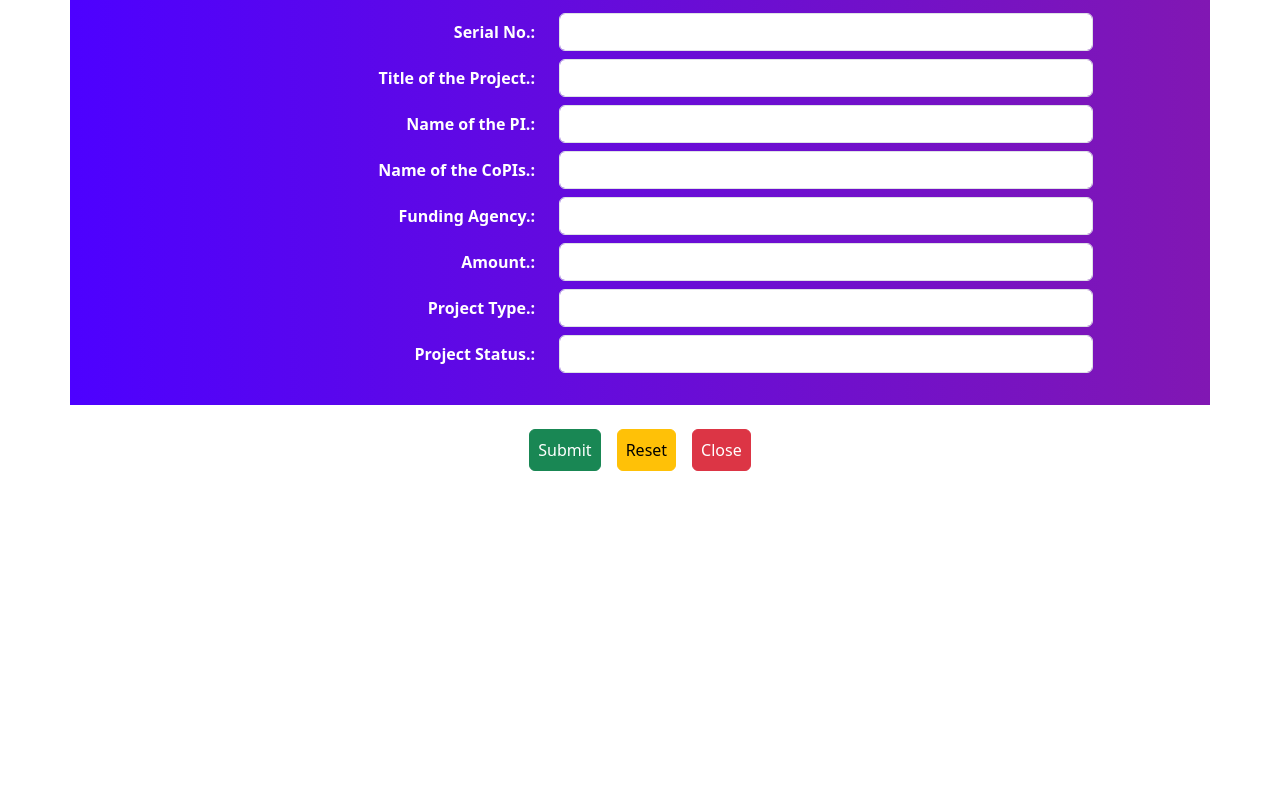
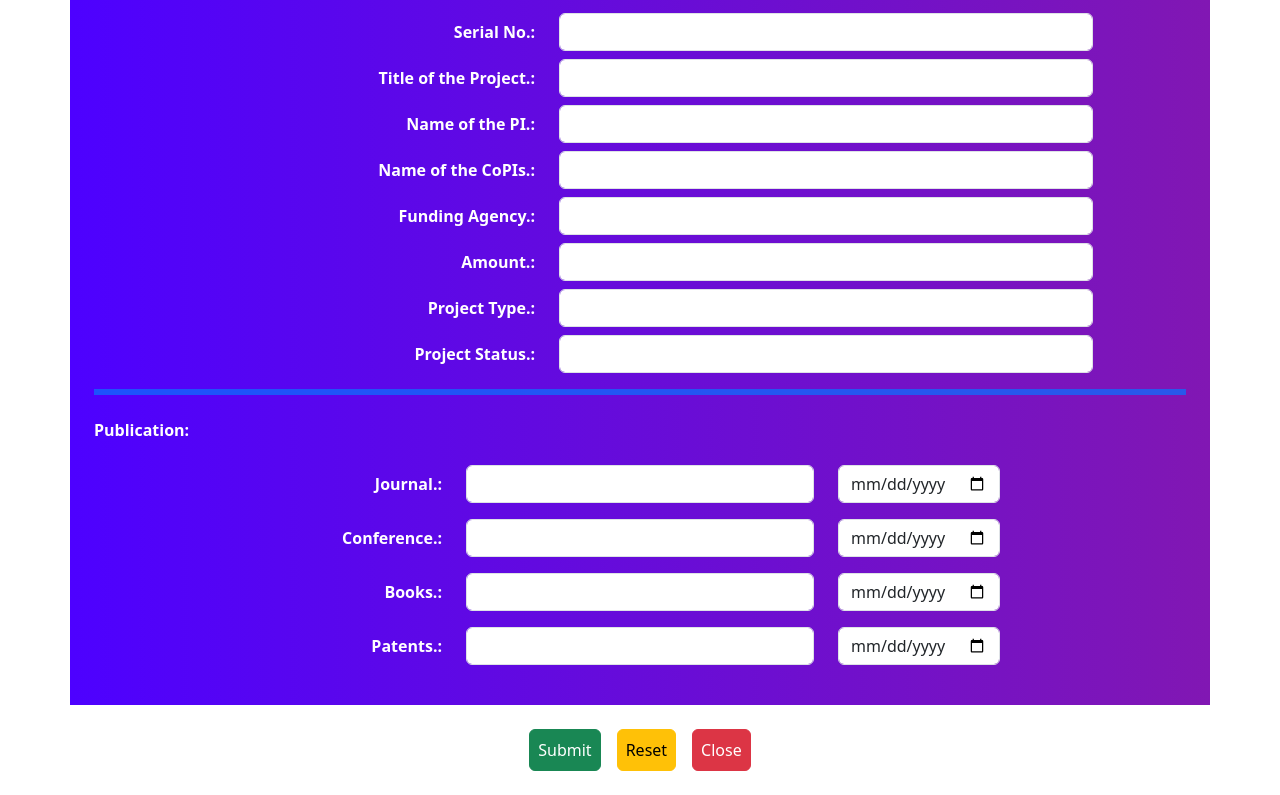
Before and after one commit to suman2mandal/Form2, a plain HTML site: page index.html in a window 1280 px wide. Shown: the part 1667-2462 px from the top of the page. Before the commit the page ends 2162 px from the top, so only its background shows below. Drawn offline with Linux system fonts and the light colour scheme.

Commit message:
Updated some component

```diff
--- a/index.html
+++ b/index.html
@@ -46,28 +46,28 @@
             <div class="row mb-2">
                 <label for="Website" class="col-sm-5 col-form-label text-end"><b>Personal Website:</b></label>
                 <div class="col-sm-6">
-                    <input type="link" class="form-control" id="Website" required>
+                    <input type="text" class="form-control" id="Website" required>
                 </div>
             </div>
 
             <div class="row mb-2">
                 <label for="Research" class="col-sm-5 col-form-label text-end"><b>Research Gate:</b></label>
                 <div class="col-sm-6">
-                    <input type="link" class="form-control" id="Research" required>
+                    <input type="text" class="form-control" id="Research" required>
                 </div>
             </div>
 
             <div class="row mb-2">
                 <label for="Linked" class="col-sm-5 col-form-label text-end"><b>Linked In:</b></label>
                 <div class="col-sm-6">
-                    <input type="link" class="form-control" id="Linked" required>
+                    <input type="text" class="form-control" id="Linked" required>
                 </div>
             </div>
 
             <div class="row mb-2">
                 <label for="Facebook" class="col-sm-5 col-form-label text-end"><b>Facebook / Twitter:</b></label>
                 <div class="col-sm-6">
-                    <input type="link" class="form-control" id="Facebook" required>
+                    <input type="text" class="form-control" id="Facebook" required>
                 </div>
             </div>
         </div>
@@ -103,7 +103,7 @@
                 <div class="row mb-2">
                     <label for="Areas" class="col-sm-5 col-form-label text-end"><b>Areas:</b></label>
                     <div class="col-sm-6">
-                        <input type="link" class="form-control" id="Areas" required>
+                        <input type="text" class="form-control" id="Areas" required>
                     </div>
                 </div>
             </div>
@@ -113,21 +113,21 @@
             <div class="row mb-2">
                 <label for="PhD" class="col-sm-5 col-form-label text-end"><b>PhD Thesis:</b></label>
                 <div class="col-sm-6">
-                    <input type="link" class="form-control" id="PhD" required>
+                    <input type="text" class="form-control" id="PhD" required>
                 </div>
             </div>
 
             <div class="row mb-2">
                 <label for="M.TECH" class="col-sm-5 col-form-label text-end"><b>M.TECH Thesis:</b></label>
                 <div class="col-sm-6">
-                    <input type="link" class="form-control" id="M.TECH" required>
+                    <input type="text" class="form-control" id="M.TECH" required>
                 </div>
             </div>
 
             <div class="row mb-2">
                 <label for="B.TECH" class="col-sm-5 col-form-label text-end"><b>B.TECH Thesis:</b></label>
                 <div class="col-sm-6">
-                    <input type="link" class="form-control" id="B.TECH" required>
+                    <input type="text" class="form-control" id="B.TECH" required>
                 </div>
             </div>
 
@@ -143,50 +143,50 @@
         <div class="row mb-2">
             <label for="Serial" class="col-sm-5 col-form-label text-end"><b>Serial No.:</b></label>
             <div class="col-sm-6">
-                <input type="link" class="form-control" id="Serial" required>
+                <input type="text" class="form-control" id="Serial" required>
             </div>
         </div>
 
         <div class="row mb-2">
             <label for="Title" class="col-sm-5 col-form-label text-end"><b>Title of the Project.:</b></label>
             <div class="col-sm-6">
-                <input type="link" class="form-control" id="Title" required>
+                <input type="text" class="form-control" id="Title" required>
             </div>
         </div>
         <div class="row mb-2">
             <label for="Name" class="col-sm-5 col-form-label text-end"><b>Name of the PI.:</b></label>
             <div class="col-sm-6">
-                <input type="link" class="form-control" id="Name" required>
+                <input type="text" class="form-control" id="Name" required>
             </div>
         </div>
         <div class="row mb-2">
             <label for="CoPIs" class="col-sm-5 col-form-label text-end"><b>Name of the CoPIs.:</b></label>
             <div class="col-sm-6">
-                <input type="link" class="form-control" id="CoPIs" required>
+                <input type="text" class="form-control" id="CoPIs" required>
             </div>
         </div>
         <div class="row mb-2">
             <label for="Funding" class="col-sm-5 col-form-label text-end"><b>Funding Agency.:</b></label>
             <div class="col-sm-6">
-                <input type="link" class="form-control" id="Funding" required>
+                <input type="text" class="form-control" id="Funding" required>
             </div>
         </div>
         <div class="row mb-2">
             <label for="Amount" class="col-sm-5 col-form-label text-end"><b>Amount.:</b></label>
             <div class="col-sm-6">
-                <input type="link" class="form-control" id="Amount" required>
+                <input type="text" class="form-control" id="Amount" required>
             </div>
         </div>
         <div class="row mb-2">
             <label for="Project" class="col-sm-5 col-form-label text-end"><b>Project Type.:</b></label>
             <div class="col-sm-6">
-                <input type="link" class="form-control" id="Project" required>
+                <input type="text" class="form-control" id="Project" required>
             </div>
         </div>
         <div class="row mb-2">
             <label for="Status" class="col-sm-5 col-form-label text-end"><b>Project Status.:</b></label>
             <div class="col-sm-6">
-                <input type="link" class="form-control" id="Status" required>
+                <input type="text" class="form-control" id="Status" required>
             </div>
         </div>
         <div class="row mb-3">
@@ -195,53 +195,95 @@
         <div class="row mb-2">
             <label for="Serial" class="col-sm-5 col-form-label text-end"><b>Serial No.:</b></label>
             <div class="col-sm-6">
-                <input type="link" class="form-control" id="Serial" required>
+                <input type="text" class="form-control" id="Serial" required>
             </div>
         </div>
 
         <div class="row mb-2">
             <label for="Title" class="col-sm-5 col-form-label text-end"><b>Title of the Project.:</b></label>
             <div class="col-sm-6">
-                <input type="link" class="form-control" id="Title" required>
+                <input type="text" class="form-control" id="Title" required>
             </div>
         </div>
         <div class="row mb-2">
             <label for="Name" class="col-sm-5 col-form-label text-end"><b>Name of the PI.:</b></label>
             <div class="col-sm-6">
-                <input type="link" class="form-control" id="Name" required>
+                <input type="text" class="form-control" id="Name" required>
             </div>
         </div>
         <div class="row mb-2">
             <label for="CoPIs" class="col-sm-5 col-form-label text-end"><b>Name of the CoPIs.:</b></label>
             <div class="col-sm-6">
-                <input type="link" class="form-control" id="CoPIs" required>
+                <input type="text" class="form-control" id="CoPIs" required>
             </div>
         </div>
         <div class="row mb-2">
             <label for="Funding" class="col-sm-5 col-form-label text-end"><b>Funding Agency.:</b></label>
             <div class="col-sm-6">
-                <input type="link" class="form-control" id="Funding" required>
+                <input type="text" class="form-control" id="Funding" required>
             </div>
         </div>
         <div class="row mb-2">
             <label for="Amount" class="col-sm-5 col-form-label text-end"><b>Amount.:</b></label>
             <div class="col-sm-6">
-                <input type="link" class="form-control" id="Amount" required>
+                <input type="text" class="form-control" id="Amount" required>
             </div>
         </div>
         <div class="row mb-2">
             <label for="Project" class="col-sm-5 col-form-label text-end"><b>Project Type.:</b></label>
             <div class="col-sm-6">
-                <input type="link" class="form-control" id="Project" required>
+                <input type="text" class="form-control" id="Project" required>
             </div>
         </div>
         <div class="row mb-2">
             <label for="Status" class="col-sm-5 col-form-label text-end"><b>Project Status.:</b></label>
             <div class="col-sm-6">
-                <input type="link" class="form-control" id="Status" required>
+                <input type="text" class="form-control" id="Status" required>
+            </div>
+        </div>
+
+        <hr class="border border-primary border-3 opacity-75">
+        <div class="row mb-3">
+            <label for="" class="col-sm-4 col-form-label "><b>Publication:</b></label>
+        </div>
+        <div class="row mb-3">
+            <label for="Journal" class="col-sm-4 col-form-label text-end"><b>Journal.:</b></label>
+            <div class="col-sm-4">
+                <input type="text" class="form-control" id="Journal">
+            </div>
+            <div class="col-sm-2">
+                <input type="date" class="form-control" id="Journal">
+            </div>
+        </div>
+        <div class="row mb-3">
+            <label for="Conference " class="col-sm-4 col-form-label text-end"><b>Conference.:</b></label>
+            <div class="col-sm-4">
+                <input type="text" class="form-control" id="Conference ">
+            </div>
+            <div class="col-sm-2">
+                <input type="date" class="form-control" id="Conference ">
+            </div>
+        </div>
+        <div class="row mb-3">
+            <label for="Books " class="col-sm-4 col-form-label text-end"><b>Books.:</b></label>
+            <div class="col-sm-4">
+                <input type="text" class="form-control" id="Books ">
+            </div>
+            <div class="col-sm-2">
+                <input type="date" class="form-control" id="Books ">
+            </div>
+        </div>
+        <div class="row mb-3">
+            <label for="Patents " class="col-sm-4 col-form-label text-end"><b>Patents.:</b></label>
+            <div class="col-sm-4">
+                <input type="text" class="form-control" id="Patents ">
+            </div>
+            <div class="col-sm-2">
+                <input type="date" class="form-control" id="Patents ">
             </div>
         </div>
     </div>
+
 
     <div class="d-flex p-3 justify-content-center">
             <button class="btn btn-success p-2 m-2" type="submit">Submit</button>
```
